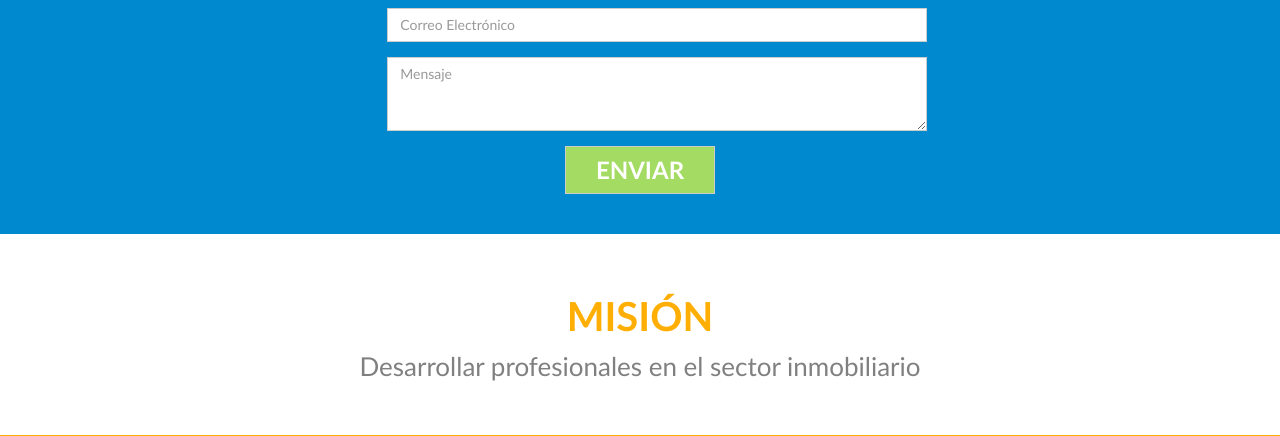
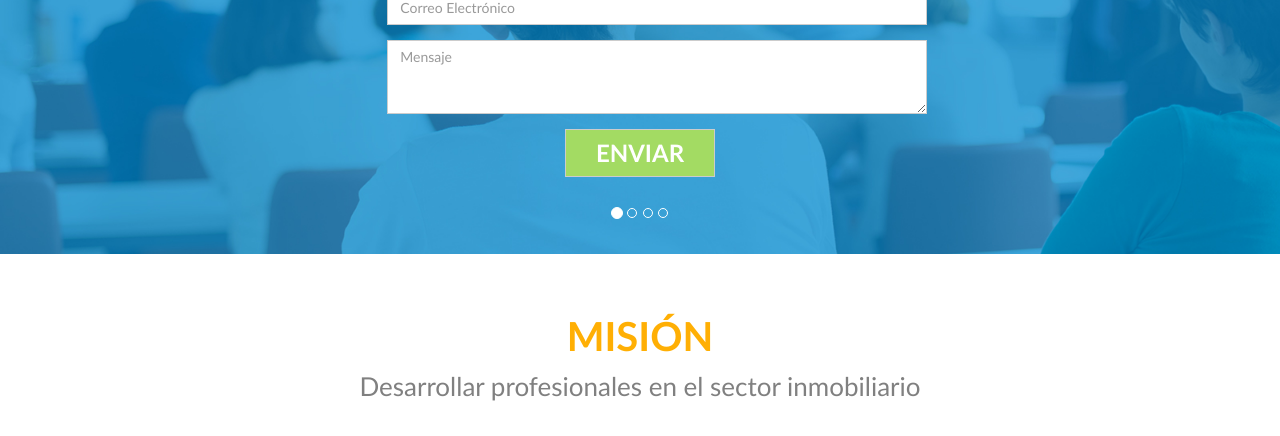
Before and after one commit to correangel/exitoInmobiliario, a PHP site: page /exito.html in a window 1280 px wide. Shown: the part 306-742 px from the top of the page. Run offline with PHP 8.4, Linux system fonts and the light colour scheme; some libraries are stand-ins or nearby versions.

Commit message:
carrusel

```diff
--- a/css/exito.css
+++ b/css/exito.css
@@ -7,16 +7,20 @@ b{font-weight: 600;}
 section{padding:40px 0;}
 li{list-style-type: none;}
 i.fa.fa-check{color: #ffaf04}
-
 .carousel-control.right, .carousel-control.left{background-image: none;}
 .row form{display: block; text-align: center; width: 65%; margin: 0 auto;}
 
-.blueBg{
-.carousel{z-index: -99;}
-.carousel .one{
-	background: url(img/bg1.jpg);
-}
-}
+/*MENU*/
+header{position: relative;}
+.navbar-brand {float: inherit; height: auto; padding: 5px 15px; display: inline-block; }
+#exitoMenu {position: absolute; z-index: 1; width: 100%; background-color: transparent; border: 0; /*border-bottom: 1px solid rgba(255,255,255,0.2);*/ }
+.navbar-nav>li>a {padding-top: 37px; padding-bottom: 30px; }
+.navbar-default .navbar-nav>li>a {color: #FFFFFF; text-transform: uppercase; letter-spacing: 0; font-weight: 400; }
+.navbar-default .navbar-nav>li>a:hover, .navbar-default .navbar-nav>li>a:focus, .navbar-default .navbar-nav>li>a:active {color: #ffaf04; }
+
+/*CARRUSEL INICIO*/
+.carousel-control.right, .carousel-control.left {z-index: 10;}
+.sliderForm {position: absolute; top: 55px; width: 100%; }
 
 /*Bootstrap*/
 .panel-default>.panel-heading+.panel-collapse>.panel-body {font-size: 17px; } .panel{border: none;}
@@ -52,7 +56,8 @@ li.whiteFont {font-size: 17px; font-weight: 400; }
 /*COLORES FONDO*/
 .yellowBg{background-color: #ffaf04;color: #FFFFFF;}
 /*.yellowBg h2{color: #FFFFFF;}*/
-.blueBg{background-color: #0089ce;}
+/*.blueBg{background-color: #0089ce;}*/
+.blueBg{background:url('../img/banner.jpg') center center no-repeat;box-shadow: inset 1px 1px 1px 1000px rgba(0, 137, 206, 0.8);}
 .whiteBg{background-color: #FFFFFF;}
 .lightGreyBg{background-color: #f2f2f2; padding: 0;}
 .lightGreyBg .container{background-color: #ffffff;padding: 20px 50px;}
--- a/exito.html
+++ b/exito.html
@@ -28,7 +28,7 @@
             <span class="icon-bar"></span>
             <span class="icon-bar"></span>
           </button>
-          <a class="navbar-brand" href="#">IMAGEN DEL LOGO</a>
+          <a class="navbar-brand" href="#"><img src="img/logo.svg"></a>
         </div>
         <div class="collapse navbar-collapse" id="bs-example-navbar-collapse-1">
           <ul class="nav navbar-nav navbar-right">
@@ -43,15 +43,43 @@
       </div><!-- /.container-fluid -->
     </nav>
   </header>
-
-  <section class="blueBg">
+<div id="carousel-example-generic" class="carousel slide sliderExito" data-ride="carousel">
+        <ol class="carousel-indicators">
+            <li data-target="#carousel-example-generic" data-slide-to="0" class="active"></li>
+            <li data-target="#carousel-example-generic" data-slide-to="1"></li>
+            <li data-target="#carousel-example-generic" data-slide-to="2"></li>
+            <li data-target="#carousel-example-generic" data-slide-to="3"></li>
+        </ol>
+        <div class="carousel-inner" role="listbox">
+            <div class="item active">
+              <img src="img/carousel1.jpg">
+            </div>
+            <div class="item">
+              <img src="img/carousel1.jpg">
+            </div>
+            <div class="item">
+              <img src="img/carousel1.jpg">
+            </div>
+            <div class="item">
+              <img src="img/carousel1.jpg">
+            </div>
+        </div>
+        <a class="left carousel-control" href="#carousel-example-generic" role="button" data-slide="prev">
+    <span class="glyphicon glyphicon-chevron-left" aria-hidden="true"></span>
+    <span class="sr-only">Previous</span>
+  </a>
+  <a class="right carousel-control" href="#carousel-example-generic" role="button" data-slide="next">
+    <span class="glyphicon glyphicon-chevron-right" aria-hidden="true"></span>
+    <span class="sr-only">Next</span>
+  </a>
+    </div>
+    <section class="sliderForm">
       <div class="container">
         <div class="row">
           <div class="col-sm-12">
             <h1 class="transformar">Éxito <span class="yellowFont">Inmobiliario</span> ¡YA!</h1>
             <p class="textCenterForm">Conviertete en <span class="yellowFont">un profesional inmobiliario.</span><br>Envianos tus datos.</p>
             <form>
-			<header>
               <div class="container">
                 <div class="row">
                   <div class="col-sm-8">
@@ -74,9 +102,6 @@
               </div>
               <button type="submit" class="btn btn-default greenButton">Enviar</button>
             </form>
-			</div>
-				</div>
-			</div>
           </div>
         </div>
       </div>
```
Also changed, not shown: img/banner.jpg (added), img/bg1.jpg (deleted), img/bg2.jpg (deleted), img/bg3.jpg (deleted), img/carousel1.jpg (added), img/logo.svg (added), 2 other files. Lines whose indentation alone changed are shown as unchanged.
